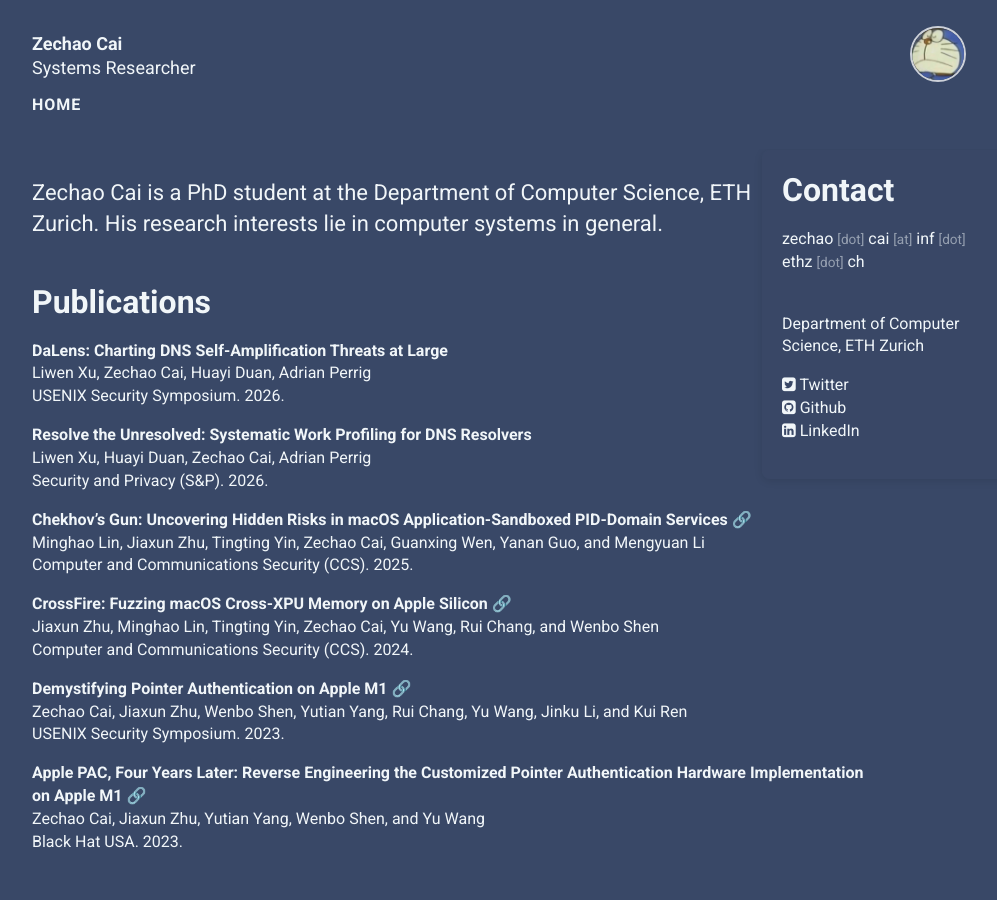
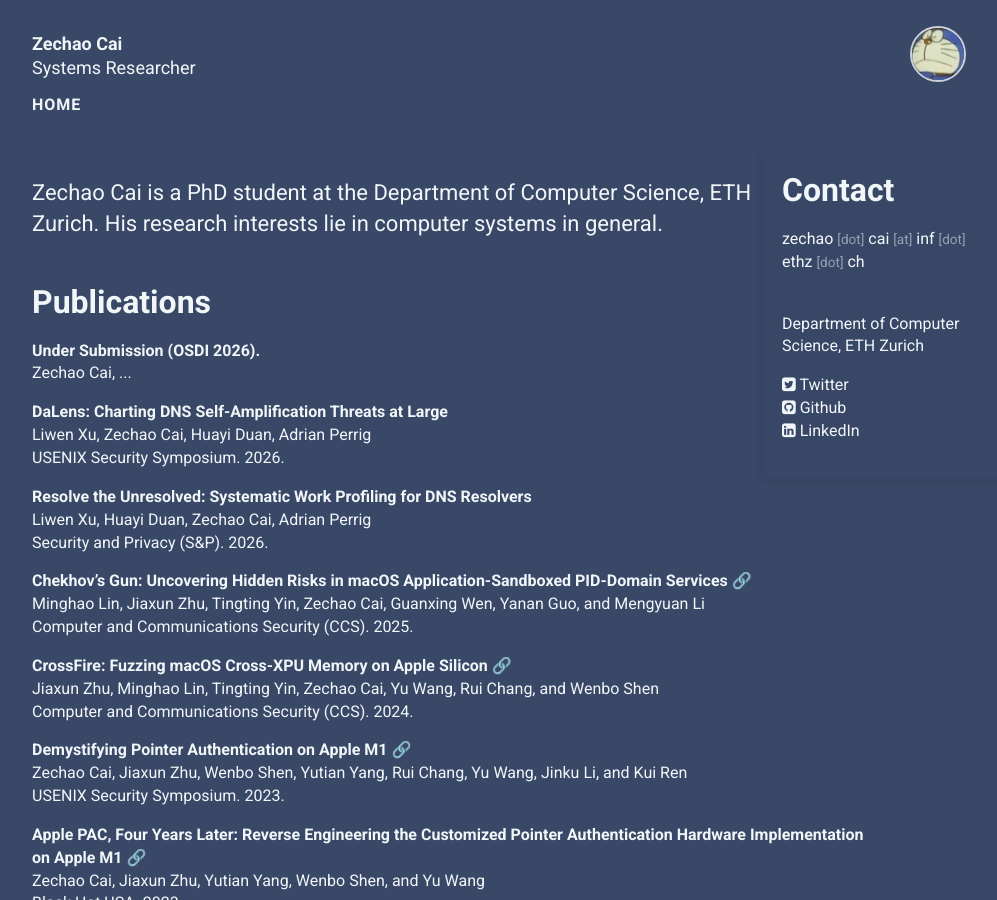
Before and after one commit to zech4o/zech4o.github.io, a Jekyll site: the page built from index.html, in a window 1280 px wide and 900 px high. Shown: the whole window, without its empty margins (38-1035 px from the left). Built offline with Jekyll 4.4.1, drawn with Linux system fonts in a browser that asks for light colours; nearby versions of some CDN libraries.

Commit message:
update 2026-01-02

```diff
--- a/_data/publications.yml
+++ b/_data/publications.yml
@@ -1,3 +1,8 @@
+- type: conference
+  title: "Under Submission (OSDI 2026)."
+  authors: Zechao Cai, ...
+  conference:
+  url: https://zechao.org
 - type: conference
   title: "DaLens: Charting DNS Self-Amplification Threats at Large"
   authors: Liwen Xu, Zechao Cai, Huayi Duan, Adrian Perrig
```
